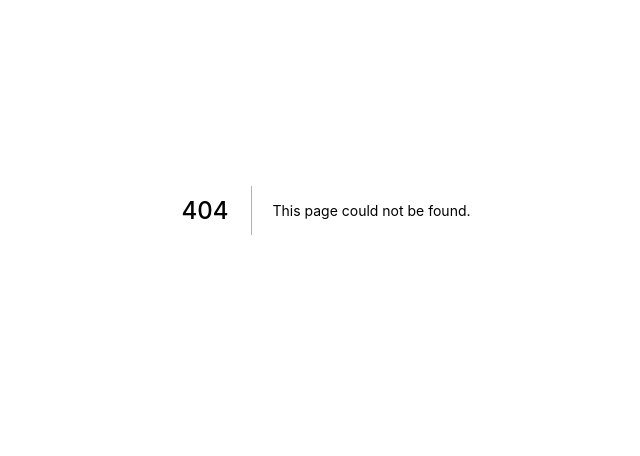
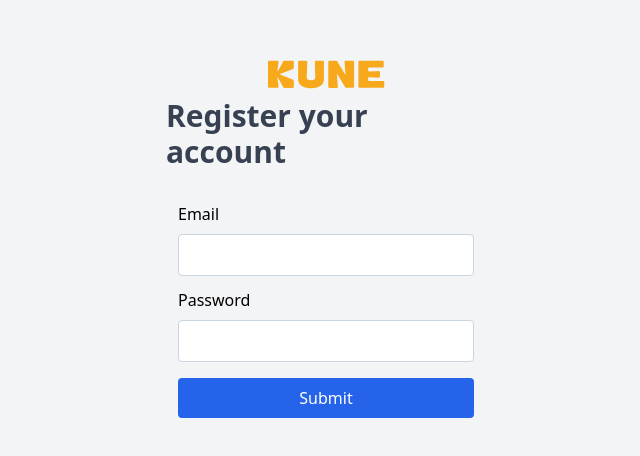
Before and after one commit to DanielMontet/cs-portal, a Next.js app: page /register in a window 1280 px wide. Before the commit this address had no page. Shown: the part 190-646 px from the top of the page, without its empty margins (314-954 px from the left). Built offline with nearby package versions, Linux system fonts and the light colour scheme.

Commit message:
Added a register user page and styled it

```diff
--- /dev/null
+++ b/pages/register/index.tsx
@@ -0,0 +1,46 @@
+import Link from "next/link";
+
+const Register: React.FunctionComponent = (props) => {
+  return (
+    <section className="h-screen bg-gray-100 flex justify-center">
+      <main className="h-full w-1/4">
+        <header className="w-full mt-60 mb-5 flex flex-col items-center">
+          <img className="max-h-12" src="/kune_landscape_logo.svg" alt="" />
+          <h1 className="text-3xl font-extrabold text-gray-700">
+            Register your account
+          </h1>
+        </header>
+        <section className="w-full flex ">
+          <form className="w-full p-3">
+            <div className="input-group flex flex-col mb-3">
+              <label className="mb-2" htmlFor="email">
+                Email
+              </label>
+              <input
+                className="rounded border border-solid border-slate-300 hover:border-blue-500 focus:outline-blue-500 py-2 px-4"
+                type="text"
+                id="email"
+                autoComplete="on"
+              />
+            </div>
+            <div className="input-group flex flex-col mb-4">
+              <label className="mb-2" htmlFor="password">
+                Password
+              </label>
+              <input
+                className="rounded border border-solid border-slate-300 hover:border-blue-500 focus:outline-blue-500 py-2 px-4"
+                type="password"
+                id="password"
+              />
+            </div>
+            <button className="w-full bg-blue-600 text-white rounded py-2 px-4 ">
+              Submit
+            </button>
+          </form>
+        </section>
+      </main>
+    </section>
+  );
+};
+
+export default Register;
```
Also changed, not shown: public/kunefavicon.png (deleted), public/vercel.svg (deleted).
